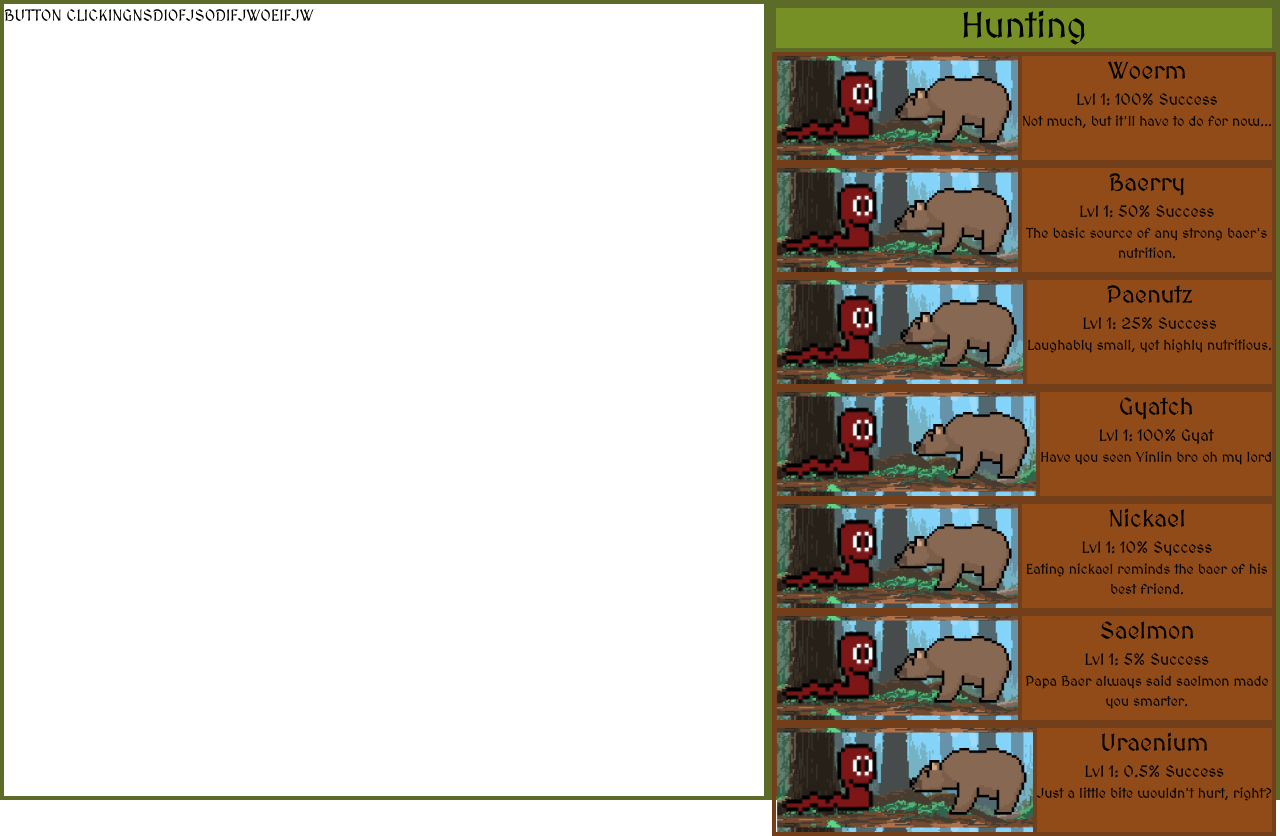
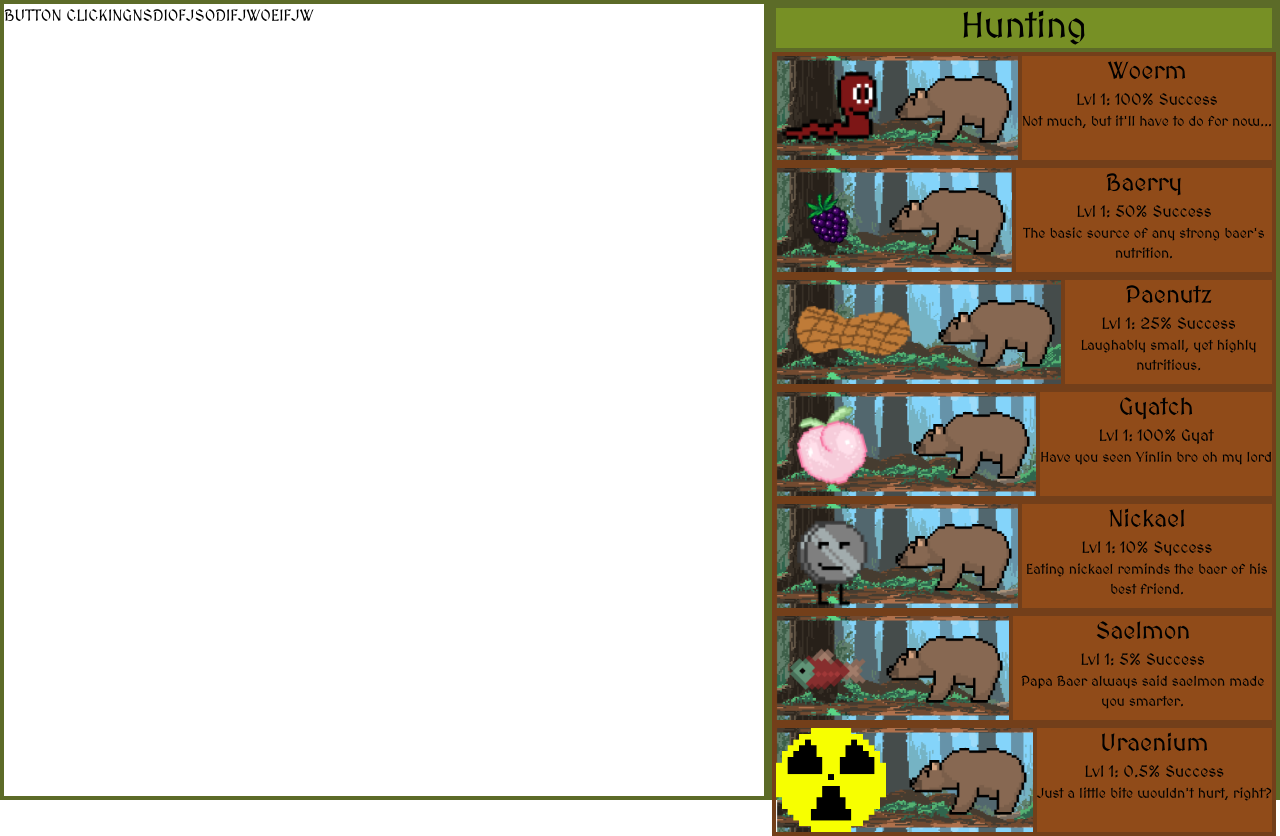
Before and after one commit to dut-inc/baer-clicker-2, a React (Create React App) app in the folder client/: page / in a window 1280 px wide. Built offline with nearby package versions, Linux system fonts and the light colour scheme; no server answers.

Commit message:
yippee yippee git push

```diff
--- a/client/src/components/upgradeModule.js
+++ b/client/src/components/upgradeModule.js
@@ -1,5 +1,5 @@
+import basicBaer from '../assets/basicBaer.png'
 import baerry from '../assets/baerry.png'
-import basicBaer from '../assets/basicBaer.png'
 import gyaetch from '../assets/gyaetch.png'
 import nickael from '../assets/nickael.png'
 import paenut from '../assets/paenut.png'
@@ -20,7 +20,7 @@ export default function BaerryModule({foods}){
 function createModule(food){
     return (
     <div className="flex justify-end border-wood border-4 h-28 bg-[url('./assets/moduleBG.png')] bg-bottom bg-left bg-contain">
-            <img className="" src={woerm}/>
+            <img className="" src={food.image}/>
             <img className="ml-auto" src={basicBaer}/>
             <div className='flex flex-col shrink-1 border-wood border-l-4 h-[100%] font-default bg-[#904B19] text-center'>
                 <h1 className='text-2xl'>{food.title}</h1>
--- a/client/src/pages/App.js
+++ b/client/src/pages/App.js
@@ -1,6 +1,13 @@
 import React, { useState, useEffect, useRef } from 'react';
 import {Helmet} from 'react-helmet';
-import UpgradeModule from '../components/upgradeModule';
+import UpgradeModule from '../components/upgradeModule.js';
+import baerry from '../assets/baerry.png'
+import gyaetch from '../assets/gyaetch.png'
+import nickael from '../assets/nickael.png'
+import paenut from '../assets/paenut.png'
+import saelmon from '../assets/saelmon.png'
+import uraenium from '../assets/uraenium.png'
+import woerm from '../assets/woerm.png'
 
 function App() {
   let [data, setData] = useState({});
@@ -64,13 +71,13 @@ function App() {
 
 
   const foodList = [
-    { title: "Woerm", levelInfo: "Lvl 1: 100% Success", description: "Not much, but it'll have to do for now..." },
-    { title: "Baerry", levelInfo: "Lvl 1: 50% Success", description: "The basic source of any strong baer's nutrition." },
-    { title: "Paenutz", levelInfo: "Lvl 1: 25% Success", description: "Laughably small, yet highly nutritious." },
-    { title: "Gyatch", levelInfo: "Lvl 1: 100% Gyat", description: "Have you seen Yinlin bro oh my lord" },
-    { title: "Nickael", levelInfo: "Lvl 1: 10% Syccess", description: "Eating nickael reminds the baer of his best friend." },
-    { title: "Saelmon", levelInfo: "Lvl 1: 5% Success", description: "Papa Baer always said saelmon made you smarter." },
-    { title: "Uraenium", levelInfo: "Lvl 1: 0.5% Success", description: "Just a little bite wouldn't hurt, right?"}
+    { title: "Woerm", levelInfo: "Lvl 1: 100% Success", description: "Not much, but it'll have to do for now...", image: woerm },
+    { title: "Baerry", levelInfo: "Lvl 1: 50% Success", description: "The basic source of any strong baer's nutrition.", image: baerry },
+    { title: "Paenutz", levelInfo: "Lvl 1: 25% Success", description: "Laughably small, yet highly nutritious.", image: paenut },
+    { title: "Gyatch", levelInfo: "Lvl 1: 100% Gyat", description: "Have you seen Yinlin bro oh my lord", image: gyaetch },
+    { title: "Nickael", levelInfo: "Lvl 1: 10% Syccess", description: "Eating nickael reminds the baer of his best friend.", image: nickael },
+    { title: "Saelmon", levelInfo: "Lvl 1: 5% Success", description: "Papa Baer always said saelmon made you smarter.", image: saelmon },
+    { title: "Uraenium", levelInfo: "Lvl 1: 0.5% Success", description: "Just a little bite wouldn't hurt, right?", image: uraenium }
   ]
     return (
         <div>
```
